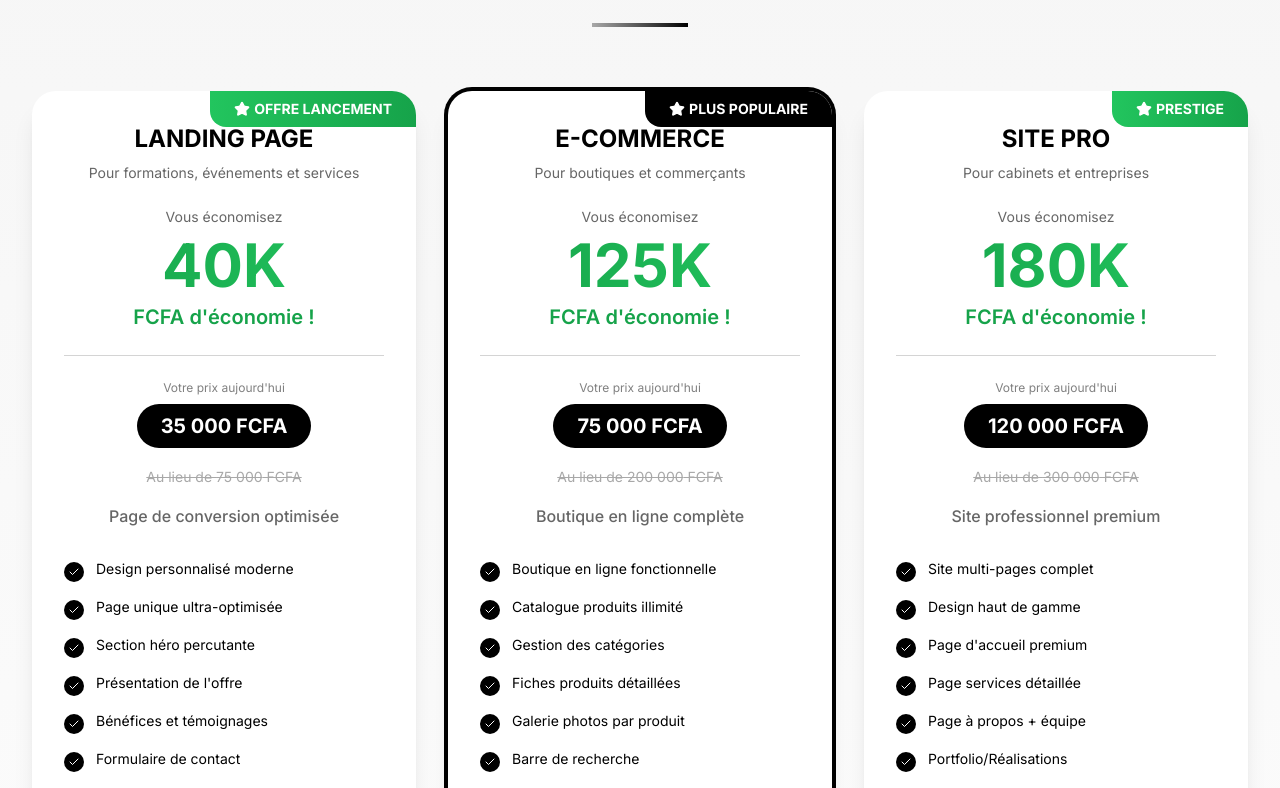
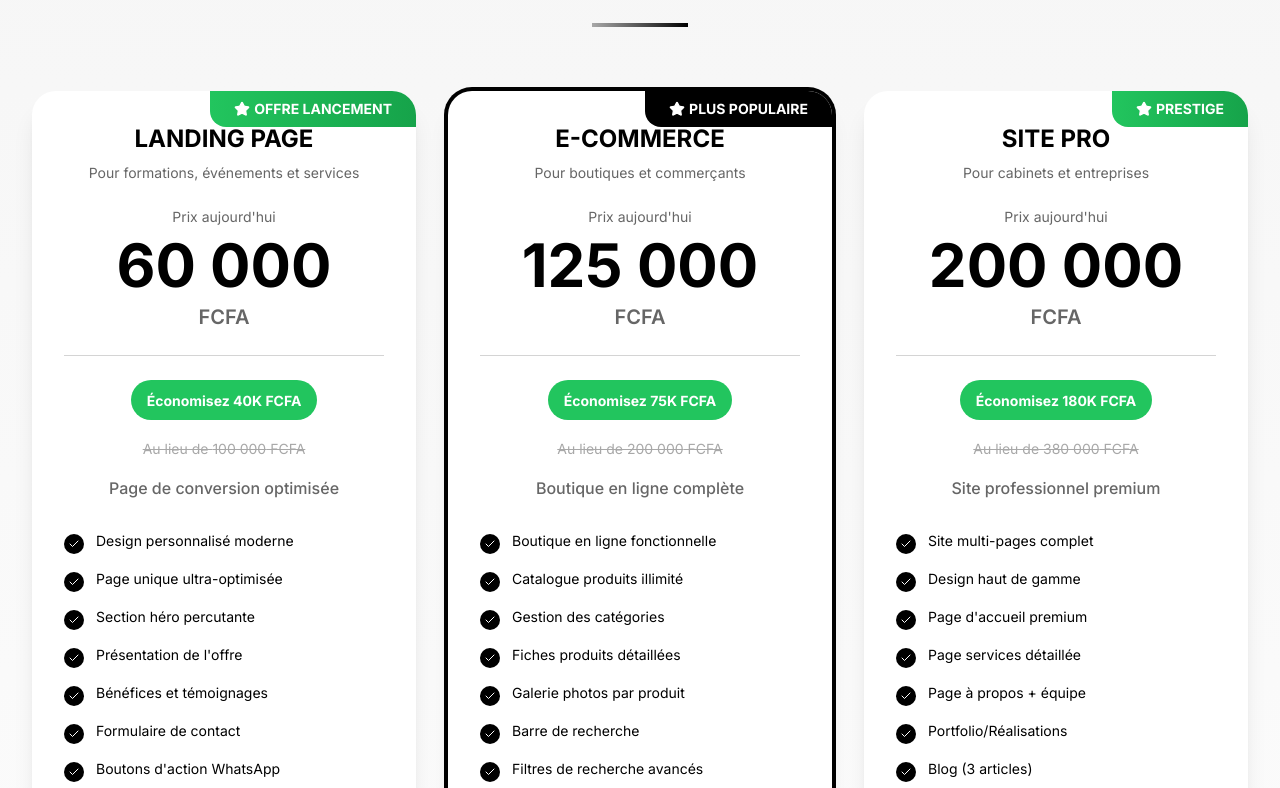
Before and after one commit to KLK2005/MonPorteFolio, a Next.js app: page / in a window 1280 px wide. Shown: the part 5400-6188 px from the top of the page. Built offline with nearby package versions, Linux system fonts and the light colour scheme.

Commit message:
Fix: VRAIS prix inversés - 125K en gros, 75K économie

```diff
--- a/components/Pricing.tsx
+++ b/components/Pricing.tsx
@@ -14,8 +14,8 @@ const Pricing = () => {
   const plans = [
     {
       name: 'LANDING PAGE',
-      price: '35 000',
-      originalPrice: '75 000',
+      price: '60 000',
+      originalPrice: '100 000',
       subtitle: 'Pour formations, événements et services',
       description: 'Page de conversion optimisée',
       features: [
@@ -39,7 +39,7 @@ const Pricing = () => {
     },
     {
       name: 'E-COMMERCE',
-      price: '75 000',
+      price: '125 000',
       originalPrice: '200 000',
       subtitle: 'Pour boutiques et commerçants',
       description: 'Boutique en ligne complète',
@@ -65,8 +65,8 @@ const Pricing = () => {
     },
     {
       name: 'SITE PRO',
-      price: '120 000',
-      originalPrice: '300 000',
+      price: '200 000',
+      originalPrice: '380 000',
       subtitle: 'Pour cabinets et entreprises',
       description: 'Site professionnel premium',
       features: [
@@ -145,26 +145,27 @@ const Pricing = () => {
                   <h3 className="text-2xl font-bold text-black mb-2">{plan.name}</h3>
                   <p className="text-sm text-silver-600 mb-6">{plan.subtitle}</p>
 
-                  {/* ÉCONOMIE EN GROS (vert) */}
-                  {plan.originalPrice && (
-                    <div className="mb-4">
-                      <p className="text-sm text-silver-600 mb-2">Vous économisez</p>
-                      <div className="text-5xl md:text-6xl font-bold bg-gradient-to-r from-green-600 to-green-500 bg-clip-text text-transparent mb-2">
-                        {(parseInt(plan.originalPrice.replace(/\s/g, '')) - parseInt(plan.price.replace(/\s/g, ''))) / 1000}K
-                      </div>
-                      <p className="text-xl text-green-600 font-semibold">FCFA d'économie !</p>
+                  {/* PRIX AUJOURD'HUI EN GROS */}
+                  <div className="mb-4">
+                    <p className="text-sm text-silver-600 mb-2">Prix aujourd'hui</p>
+                    <div className="text-5xl md:text-6xl font-bold text-black mb-2">
+                      {plan.price}
                     </div>
-                  )}
+                    <p className="text-xl text-silver-600 font-semibold">FCFA</p>
+                  </div>
 
                   <div className="h-px bg-silver-300 my-6 max-w-xs mx-auto" />
 
-                  {/* Prix actuel EN PETIT (noir) */}
-                  <div className="mb-4">
-                    <p className="text-xs text-silver-500 mb-2">Votre prix aujourd'hui</p>
-                    <div className="inline-block bg-black text-white px-6 py-2 rounded-full">
-                      <span className="text-xl font-bold">{plan.price} FCFA</span>
+                  {/* ÉCONOMIE EN PETIT (badge) */}
+                  {plan.originalPrice && (
+                    <div className="mb-4">
+                      <div className="inline-block bg-green-500 text-white px-4 py-2 rounded-full">
+                        <span className="text-sm font-bold">
+                          Économisez {(parseInt(plan.originalPrice.replace(/\s/g, '')) - parseInt(plan.price.replace(/\s/g, ''))) / 1000}K FCFA
+                        </span>
+                      </div>
                     </div>
-                  </div>
+                  )}
 
                   {/* Prix barré */}
                   {plan.originalPrice && (
```
